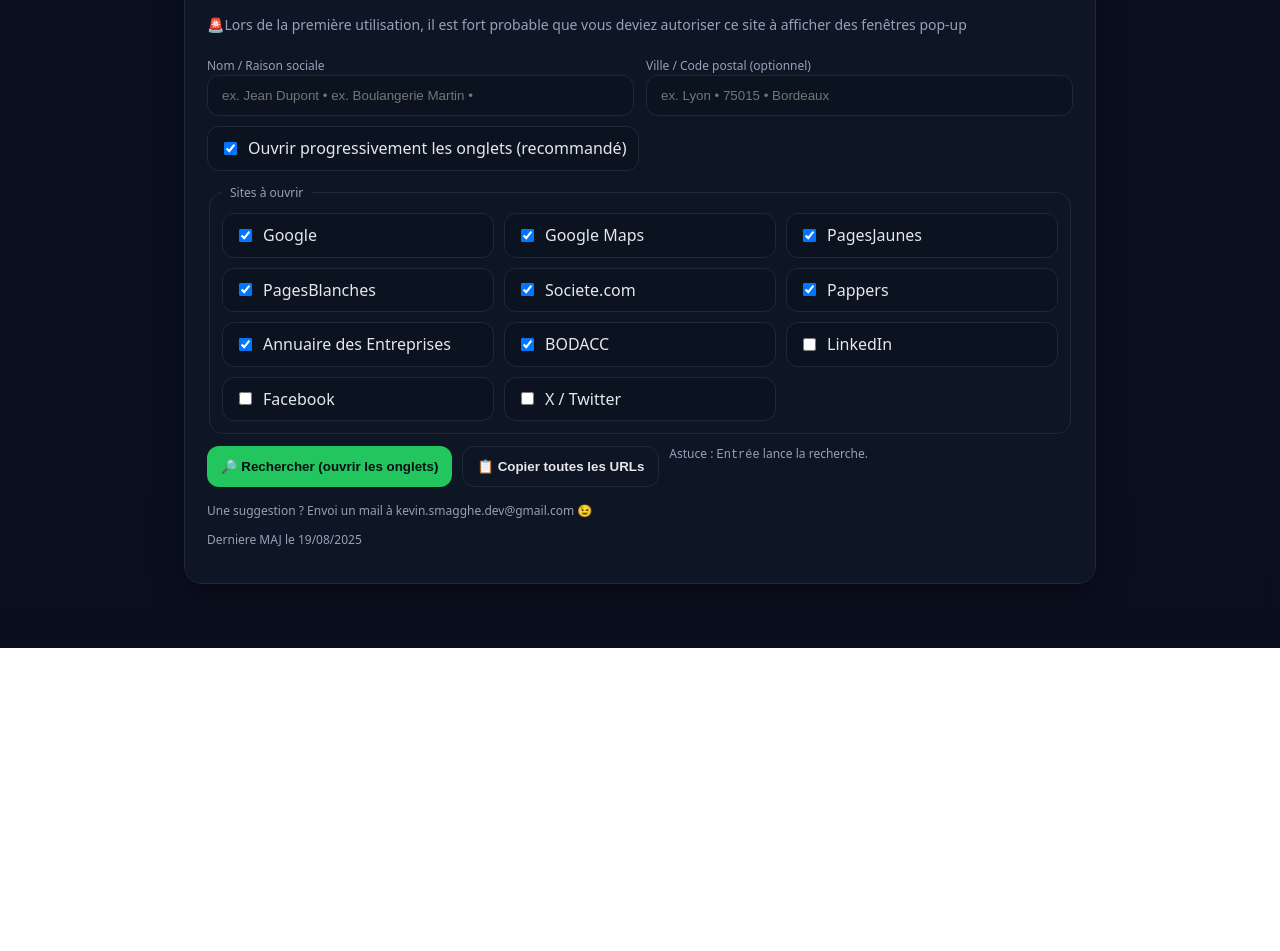
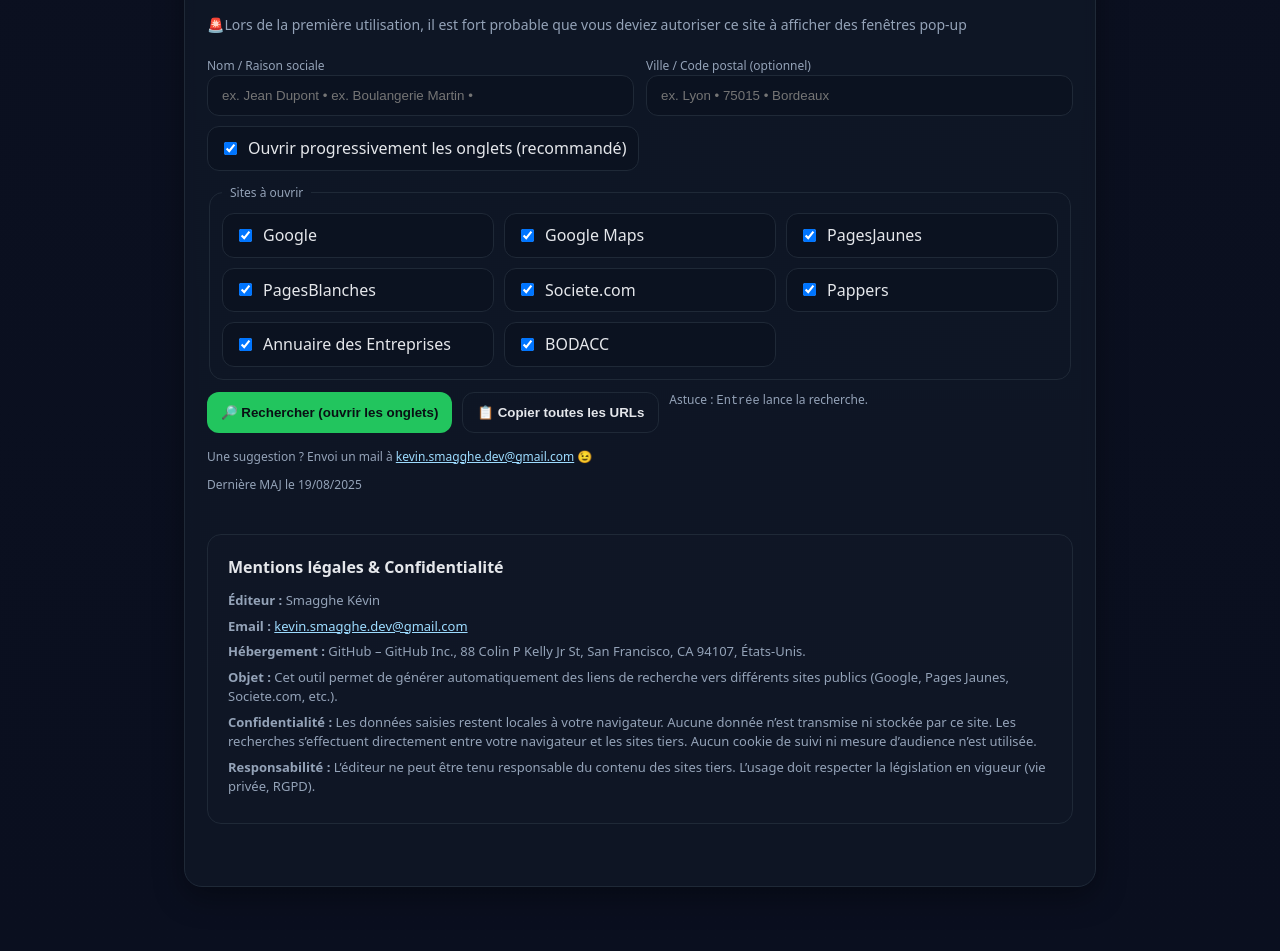
Before and after one commit to K-Smagghe/MultiRecherche, a plain HTML site: page index.html in a window 1280 px wide. Shown: the part 159-1110 px from the top of the page. Before the commit the page ends 807 px from the top, so only its background shows below. Drawn offline with Linux system fonts and the light colour scheme.

Commit message:
add accessibility and legal disclaimers

```diff
--- a/index.html
+++ b/index.html
@@ -3,13 +3,13 @@
 <head>
   <meta charset="utf-8" />
   <meta name="viewport" content="width=device-width, initial-scale=1" />
-  <title>Multi-recherche</title>
+  <title>L’Annuaire Express</title>
   <link rel="stylesheet" href="style.css" />
 </head>
 <body>
-  <div class="wrap">
+  <div class="wrap" role="main">
     <div class="card">
-      <h1>Multi-recherche (BETA)</h1>
+      <h1>L’Annuaire Express</h1>
       <p class="hint">Entrez un <strong>nom de personne</strong> ou une <strong>raison sociale</strong>. Optionnel : une ville / code postal pour affiner.</p>
       <p class="hint">🚨Lors de la première utilisation, il est fort probable que vous deviez autoriser ce site à afficher des fenêtres pop-up</p>
 
@@ -41,10 +41,6 @@
           <label class="chip"><input class="site" type="checkbox" data-key="pappers" checked> Pappers</label>
           <label class="chip"><input class="site" type="checkbox" data-key="annuaireAdm"checked> Annuaire des Entreprises</label>
           <label class="chip"><input class="site" type="checkbox" data-key="bodacc"checked> BODACC</label>
-
-          <label class="chip"><input class="site" type="checkbox" data-key="linkedin"> LinkedIn</label>
-          <label class="chip"><input class="site" type="checkbox" data-key="facebook"> Facebook</label>
-          <label class="chip"><input class="site" type="checkbox" data-key="twitter"> X / Twitter</label>
         </div>
       </fieldset>
 
@@ -54,13 +50,23 @@
         <span class="small">Astuce : <kbd>Entrée</kbd> lance la recherche.</span>
       </div>
 
-      <div class="footer">
-        <p>Une suggestion ? Envoi un mail à kevin.smagghe.dev@gmail.com 😉</p>
-        <p>Derniere MAJ le 19/08/2025</p>
-      </div>
-    </div>
-  </div>
+     <div class="footer">
+  <p>Une suggestion ? Envoi un mail à <a href="mailto:kevin.smagghe.dev@gmail.com">kevin.smagghe.dev@gmail.com</a> 😉</p>
+  <p>Dernière MAJ le 19/08/2025</p>
+</div>
 
+<div class="legal">
+  <h2>Mentions légales & Confidentialité</h2>
+  <p><strong>Éditeur :</strong> Smagghe Kévin </p>
+  <p><strong>Email :</strong> <a href="mailto:kevin.smagghe.dev@gmail.com">kevin.smagghe.dev@gmail.com</a></p>
+  <p><strong>Hébergement :</strong> GitHub – GitHub Inc., 88 Colin P Kelly Jr St, San Francisco, CA 94107, États-Unis.</p>
+
+  <p><strong>Objet :</strong> Cet outil permet de générer automatiquement des liens de recherche vers différents sites publics (Google, Pages Jaunes, Societe.com, etc.).</p>
+
+  <p><strong>Confidentialité :</strong> Les données saisies restent locales à votre navigateur. Aucune donnée n’est transmise ni stockée par ce site. Les recherches s’effectuent directement entre votre navigateur et les sites tiers. Aucun cookie de suivi ni mesure d’audience n’est utilisée.</p>
+
+  <p><strong>Responsabilité :</strong> L’éditeur ne peut être tenu responsable du contenu des sites tiers. L’usage doit respecter la législation en vigueur (vie privée, RGPD).</p>
+</div>
   <script src="script.js"></script>
 </body>
 </html>
--- a/style.css
+++ b/style.css
@@ -43,3 +43,25 @@ button{border:0;border-radius:12px;padding:12px 14px;cursor:pointer;font-weight:
 .small{font-size:12px;color:var(--muted)}
 .footer{margin-top:16px;color:var(--muted);font-size:12px}
 a{color:#9ddcff}
+
+.legal {
+  margin:40px auto;
+  padding:20px;
+  background:rgba(17,24,39,0.65);
+  border:1px solid var(--line);
+  border-radius:14px;
+  font-size:13px;
+  color:var(--muted);
+  line-height:1.5;
+}
+
+.legal h2 {
+  font-size:16px;
+  margin-top:0;
+  margin-bottom:12px;
+  color:var(--txt);
+}
+
+.legal p {
+  margin:6px 0;
+}
```
